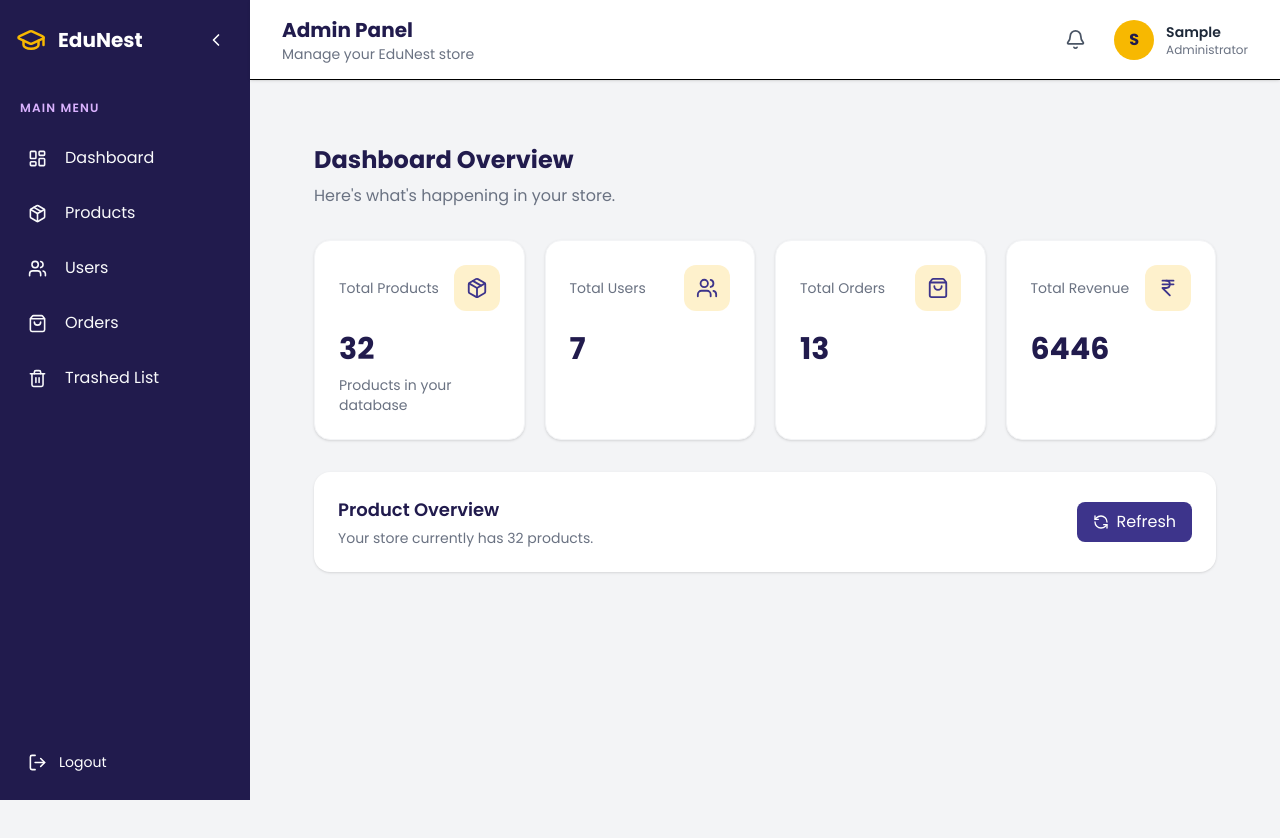
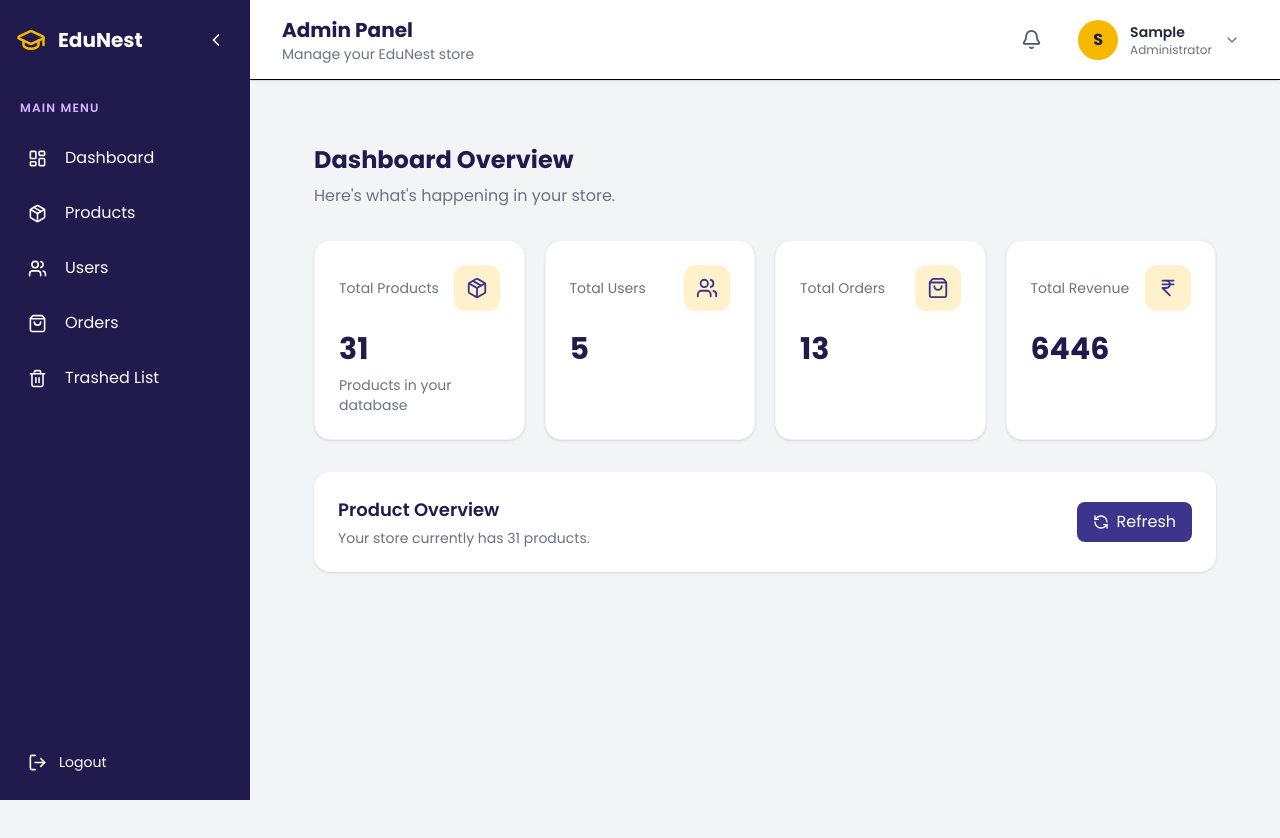
Before and after one commit to opmmansoor/E-Commerce-EduNest, a React (Vite) app in the folder EduNest/: page /admin/dashboard in a window 1280 px wide. Shown: the top 838 px of the page. Built offline with nearby package versions, Linux system fonts and the light colour scheme; data requests are answered from the project's data file; sample sign-in values are in the browser's storage.

Commit message:
Logout Alert Added

```diff
--- a/EduNest/data/db.json
+++ b/EduNest/data/db.json
@@ -14,7 +14,8 @@
       "email": "aja@gmail.com",
       "password": "aja1234",
       "id": "Z60aHPQgokc",
-      "role": "user"
+      "role": "user",
+      "isBlocked": false
     },
     {
       "firstName": "new",
@@ -22,7 +23,8 @@
       "email": "user@gmail.com",
       "password": "user121@",
       "id": "DBqL9w6McKQ",
-      "role": "user"
+      "role": "user",
+      "isBlocked": false
     },
     {
       "firstName": "user 2",
@@ -30,7 +32,8 @@
       "email": "user2@gmail.com",
       "password": "user212@",
       "id": "zFa8VFTUYWo",
-      "role": "user"
+      "role": "user",
+      "isBlocked": false
     },
     {
       "firstName": "user 3",
@@ -38,7 +41,8 @@
       "email": "user3@gmail.com",
       "password": "user313@",
       "id": "3",
-      "role": "user"
+      "role": "user",
+      "isBlocked": false
     },
     {
       "firstName": "user 4",
@@ -55,7 +59,8 @@
       "email": "user5@gmail.com",
       "password": "user515@",
       "role": "user",
-      "id": "swYCIejMNvk"
+      "id": "swYCIejMNvk",
+      "isBlocked": false
     }
   ],
   "products": [
@@ -68,8 +73,8 @@
       "stock": 32,
       "rating": 4.7,
       "image": "/Products/Books/premium2.jpg",
-      "isTrashed": false,
-      "deletedAt": null
+      "isTrashed": true,
+      "deletedAt": "2026-10-23T05:09:33.514Z"
     },
     {
       "id": "2",
@@ -461,6 +466,15 @@
       "image": "/Products/Books/premium2.jpg",
       "quantity": 1,
       "id": "IlAOnEbq9Nc"
+    },
+    {
+      "userId": "Z60aHPQgokc",
+      "productId": "2",
+      "name": "Lined Notebooks",
+      "price": 89,
+      "image": "/Products/Books/Lined2.jpg",
+      "quantity": 1,
+      "id": "brzL8zT7IdI"
     }
   ],
   "wishlists": [
--- a/EduNest/src/Pages/Admin/Components/AdminLayout.jsx
+++ b/EduNest/src/Pages/Admin/Components/AdminLayout.jsx
@@ -8,14 +8,19 @@ import {LayoutDashboard,Package,Users,ShoppingBag,Menu as MenuIcon,
   Bell,
   ChevronLeft,
   Trash,
+  ChevronDown,
 } from "lucide-react";
 import { useDispatch } from "react-redux";
 import { logout } from "../../../Slice/authSlice";
+import Swal from "sweetalert2";
 
 export default function AdminLayout() {
   const [collapsed, setCollapsed] = useState(false);
   const [toggled, setToggled] = useState(false);
+  const [showProfile, setShowProfile] = useState(false);
+
   const navigate = useNavigate();
+  const dispatch = useDispatch();
 
   let admin = null;
 
@@ -27,14 +32,40 @@ export default function AdminLayout() {
     admin = null;
   }
 
-  const dispatch = useDispatch();
 
-  const handleLogout = () => {
-    localStorage.removeItem("admin");
-    localStorage.removeItem("user");
 
-    dispatch(logout());
+  const handleLogout = async () => {
+    setShowProfile(false);
+
+    const result = await Swal.fire({
+      title: "Are you sure?",
+      text: "You will be logged out of your EduNest admin account.",
+      icon: "warning",
+      showCancelButton: true,
+      confirmButtonText: "Yes, Logout",
+      cancelButtonText: "Cancel",
+      confirmButtonColor: "#DC2626",
+      cancelButtonColor: "#6B7280",
+      reverseButtons: true,
+      focusCancel: true,
+    });
+
+    if (result.isConfirmed) {
+      localStorage.removeItem("admin");
+      localStorage.removeItem("user");
+
+      dispatch(logout());
+
+      await Swal.fire({
+        title: "Logged Out!",
+        text: "You have successfully logged out.",
+        icon: "success",
+        timer: 1500,
+        showConfirmButton: false,
+      });
+
     navigate("/login", { replace: true });
+    }
   };
 
   const menuItems = [
@@ -145,6 +176,7 @@ export default function AdminLayout() {
             onClick={handleLogout}
             className="flex w-full items-center gap-3 rounded-lg px-4 py-3 text-sm text-white hover:bg-[#3D348B]"
           >
+
             <LogOut size={19} />
             {!collapsed && "Logout"}
           </button>
@@ -182,14 +214,14 @@ export default function AdminLayout() {
               <Bell size={21} />
             </button>
 
-            <div className="flex items-center gap-3">
+            {/* <div className="flex items-center gap-3">
               <div className="flex h-10 w-10 items-center justify-center rounded-full bg-[#F7B801] font-bold text-[#211B4D]">
                 {(admin?.firstName || "A")
                   .charAt(0)
                   .toUpperCase()}
               </div>
 
-              <div className="hidden sm:block">
+              <div className="relative">
                 <p className="text-sm font-semibold text-gray-800">
                   {admin?.firstName || "Admin"}
                 </p>
@@ -197,7 +229,73 @@ export default function AdminLayout() {
                   Administrator
                 </p>
               </div>
+            </div> */}
+            <div className="relative">
+              <button type="button"
+                      onClick={() => setShowProfile((prev) => !prev)}
+                      aria-expanded={showProfile}
+                      aria-label="Open admin profile menu"
+                      className="flex items-center gap-2 rounded-xl p-2 transition hover:bg-gray-100 sm:gap-3">
+
+                <div className="flex h-10 w-10 shrink-0 items-center justify-center rounded-full bg-[#F7B801] font-bold text-[#211B4D]">
+                  {(admin?.firstName || "A")
+                    .charAt(0)
+                    .toUpperCase()}
+                </div>
+
+                <div className="hidden text-left sm:block">
+                  <p className="text-sm font-semibold text-gray-800">
+                    {admin?.firstName || "Admin"}
+                  </p>
+
+                  <p className="text-xs text-gray-500">
+                    Administrator
+                  </p>
+                </div>
+
+                <ChevronDown size={16}
+                          className={`hidden text-gray-500 transition-transform sm:block ${
+                                      showProfile ? "rotate-180" : ""
+                          }`}/>
+              </button>
             </div>
+
+            {/* Dropdown Menu */}
+            {showProfile && (
+              <div className="absolute right-0 top-full z-50 mt-3 w-64 overflow-hidden rounded-xl border border-gray-100 bg-white shadow-xl">
+
+                <div className="border-b border-gray-100 bg-gray-50 p-4">
+                  <div className="flex items-center gap-3">
+                    <div className="flex h-11 w-11 items-center justify-center rounded-full bg-[#F7B801] font-bold text-[#211B4D]">
+                      {(admin?.firstName || "A")
+                          .charAt(0)
+                          .toUpperCase()}
+                    </div>
+
+                    <div className="min-w-0">
+                      <p className="truncate text-sm font-semibold text-gray-800">
+                        {admin?.firstName || "Admin"}
+                      </p>
+
+                      <p className="text-xs text-gray-500">
+                         Administrator
+                      </p>
+                    </div>
+                  </div>
+                </div>
+
+              {/* Logut Button */}
+                <div className="p-2">
+                  <button
+                          type="button"
+                          onClick={handleLogout}
+                          className="flex w-full items-center gap-3 rounded-lg px-3 py-2.5 text-sm font-medium text-red-600 transition hover:bg-red-50">
+                    <LogOut size={18} />
+                    LOGOUT
+                  </button>
+                </div>
+              </div>
+              )}
           </div>
         </header>
 
--- a/EduNest/src/Pages/Admin/Pages/AdminDashboard.jsx
+++ b/EduNest/src/Pages/Admin/Pages/AdminDashboard.jsx
@@ -30,8 +30,8 @@ export default function AdminDashboard() {
      0
     );
 
-    const productCount = products.length;
-    const usersCount = users.length;
+    const productCount = products.filter((item) => item.isTrashed === false).length;
+    const usersCount = users.filter((user) => user.isBlocked === false).length;
     const ordersCount = orders.length;
 
     const stats = [
@@ -56,14 +56,6 @@ export default function AdminDashboard() {
             icon: IndianRupee,
         },
     ];
-
-    // let admin = null;
-
-    // try {
-    //     admin = JSON.parse(localStorage.getItem("admin") || "null");
-    // } catch {
-    //     admin = null;
-    // }
 
     const handleLogout = () => {
         localStorage.removeItem("admin");
```
